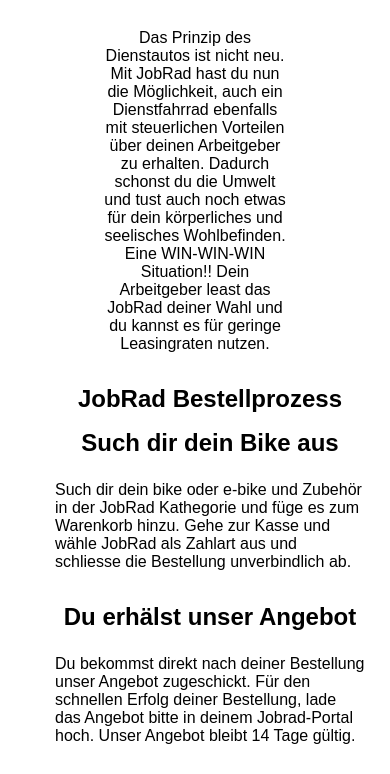
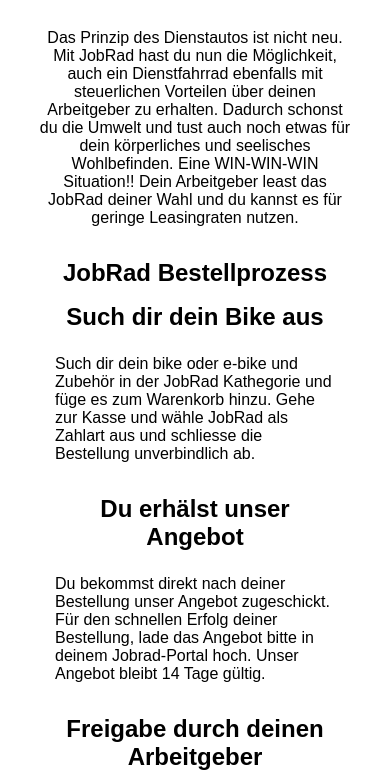
Before and after one commit to AdrianGeorgeM/JobRad-Bikeleasing-, a plain HTML site: page index.html in a window 390 px wide. Shown: the part 31-805 px from the top of the page. Drawn offline with Linux system fonts and the light colour scheme.

Commit message:
Fix responsive design

```diff
--- a/style.css
+++ b/style.css
@@ -117,3 +117,12 @@
   width: 100%;
 
 }
+@media only screen and (max-width: 853px){
+
+    .bestellProzess__container-items{
+        width: 100%;
+    }
+    .description{
+        width: 100%;
+    }
+}
```
